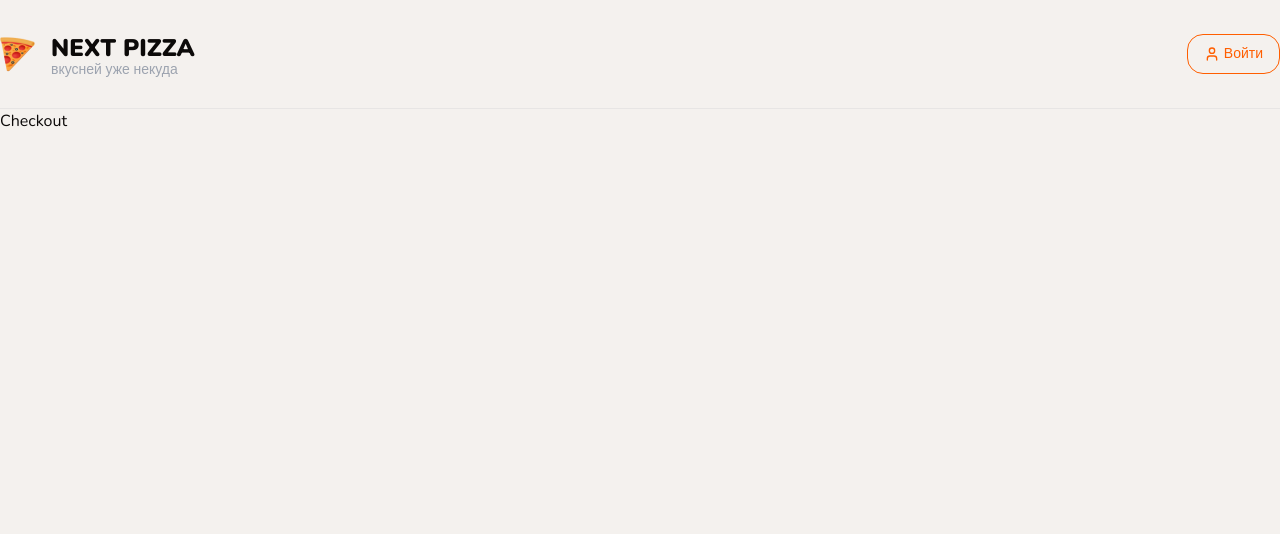
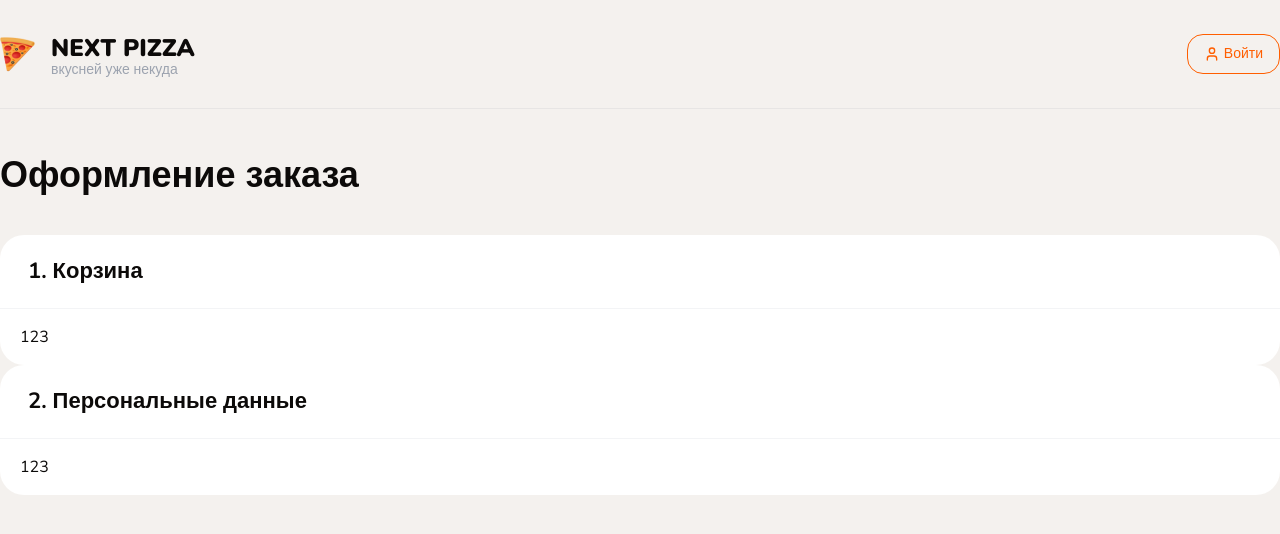
Before and after one commit to ValeraKaktotak/Next-Pizza-2024, a Next.js app: page /checkout in a window 1280 px wide. Shown: the top 534 px of the page. Built offline with nearby package versions, Linux system fonts and the light colour scheme; no server answers.

Commit message:
added WhiteBlock component

```diff
--- a/app/(checkout)/checkout/page.tsx
+++ b/app/(checkout)/checkout/page.tsx
@@ -1,3 +1,14 @@
+import { Container, Title, WhiteBlock } from '@/shared/components/shared'
+
 export default function CheckoutPage() {
-  return <div>Checkout</div>
+  return (
+    <Container>
+      <Title
+        text='Оформление заказа'
+        className='mb-8 mt-10 text-[36px] font-extrabold'
+      />
+      <WhiteBlock title='1. Корзина'>123</WhiteBlock>
+      <WhiteBlock title='2. Персональные данные'>123</WhiteBlock>
+    </Container>
+  )
 }
--- /dev/null
+++ b/shared/components/shared/WhiteBlock.tsx
@@ -0,0 +1,35 @@
+import React, { FC } from 'react'
+
+//Libs
+import { cn } from '@/shared/lib/utils'
+
+//Components
+import { Title } from '@/shared/components/shared/Title'
+
+interface Props {
+  title?: string
+  endAdornment?: React.ReactNode
+  className?: string
+  contentClassName?: string
+}
+
+export const WhiteBlock: FC<React.PropsWithChildren<Props>> = ({
+  title,
+  endAdornment,
+  className,
+  contentClassName,
+  children
+}) => {
+  return (
+    <div className={cn('rounded-3xl bg-white', className)}>
+      {title && (
+        <div className='flex items-center justify-between border-b border-gray-100 p-5 px-7'>
+          <Title text={title} size='sm' className='font-bold' />
+          {endAdornment}
+        </div>
+      )}
+
+      <div className={cn('px-5 py-4', contentClassName)}>{children}</div>
+    </div>
+  )
+}
--- a/shared/components/shared/index.ts
+++ b/shared/components/shared/index.ts
@@ -23,3 +23,4 @@ export { SearchInput } from './SearchInput'
 export { SortPopUp } from './SortPopUp'
 export { Title } from './Title'
 export { TopBar } from './TopBar'
+export { WhiteBlock } from './WhiteBlock'
```
